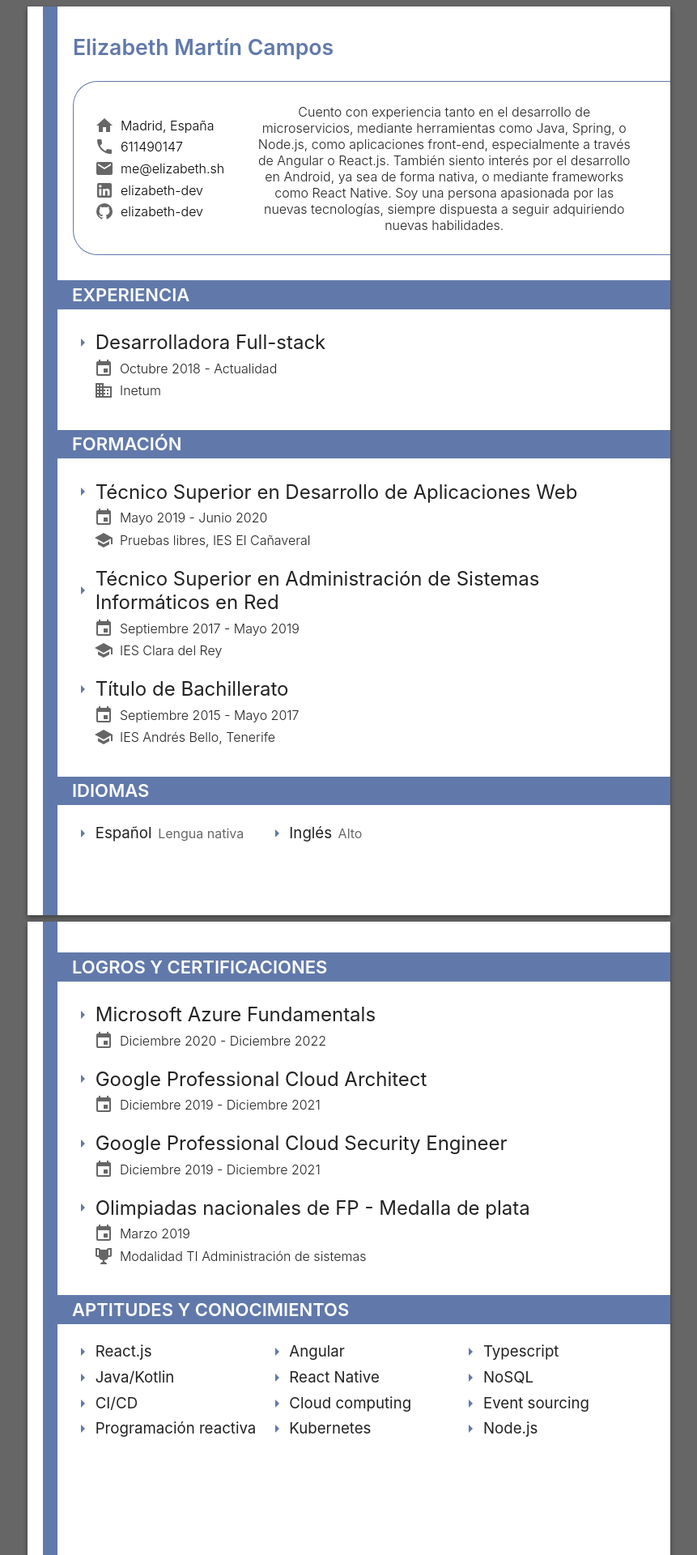
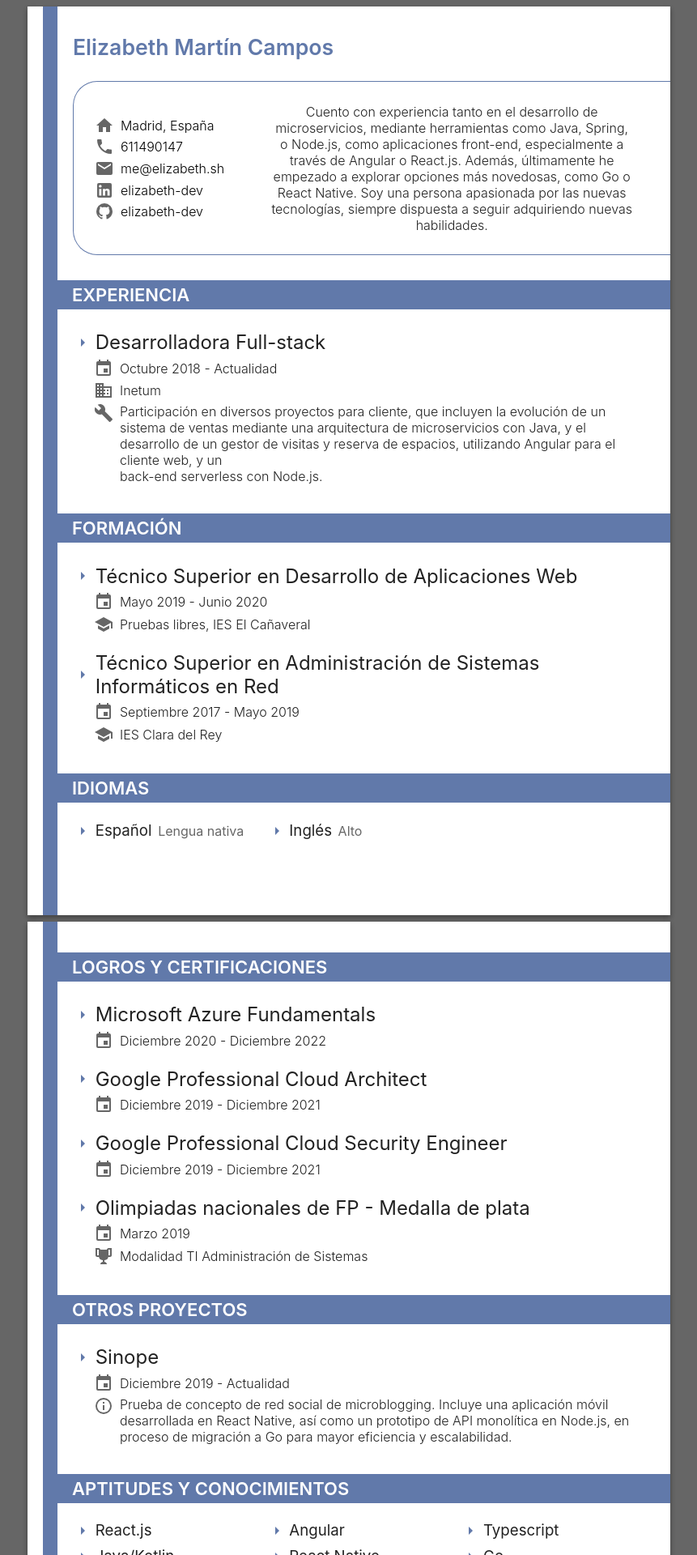
Before and after one commit to elizabeth-dev/Resume, a React (Create React App) app: page / in a window 1280 px wide. Shown: the top 1920 px of the page at 81% size, without its empty margins (209-1070 px from the left). Built offline with nearby package versions, Linux system fonts and the light colour scheme.

Commit message:
Updated data

```diff
--- a/package.json
+++ b/package.json
@@ -6,12 +6,12 @@
     "@mdi/js": "^5.8.55",
     "@mdi/react": "^1.1.0",
     "classnames": "^2.2.6",
-    "node-sass": "4",
+    "node-sass": "^5.0.0",
     "react": "17.0.1",
     "react-dom": "17.0.1",
-    "react-scripts": "4.0.1",
+    "react-scripts": "^4.0.2",
     "typeface-open-sans": "^1.1.13",
-    "typescript": "^3.7.3"
+    "typescript": "^4.1.3"
   },
   "scripts": {
     "start": "react-scripts start",
--- a/src/data/data.ts
+++ b/src/data/data.ts
@@ -1,37 +1,57 @@
 import {
+	mdiCalendar,
+	mdiDomain,
+	mdiEmail,
+	mdiGithub,
 	mdiHome,
+	mdiInformationOutline,
+	mdiLinkedin,
 	mdiPhone,
-	mdiEmail,
-	mdiCalendar,
+	mdiSchool,
 	mdiTrophy,
-	mdiSchool,
-	mdiDomain,
-	mdiLinkedin,
-	mdiGithub
+	mdiWrench,
 } from '@mdi/js';
 import { IPersonalData, ISectionData } from '../shared/types/Data';
 
 export const personalData: IPersonalData[] = [
-	{ icon: mdiHome, content: 'Madrid, España' },
-	{ icon: mdiPhone, content: '611490147', link: 'tel:611490147' },
-	{ icon: mdiEmail, content: 'me@elizabeth.sh', link: 'mailto:me@elizabeth.sh' },
-	{ icon: mdiLinkedin, content: 'elizabeth-dev', link: 'https://linkedin.com/in/elizabeth-dev/' },
-	{ icon: mdiGithub, content: 'elizabeth-dev', link: 'https://github.com/elizabeth-dev/' },
+	{
+		icon: mdiHome,
+		content: 'Madrid, España',
+	}, {
+		icon: mdiPhone,
+		content: '611490147',
+		link: 'tel:611490147',
+	}, {
+		icon: mdiEmail,
+		content: 'me@elizabeth.sh',
+		link: 'mailto:me@elizabeth.sh',
+	}, {
+		icon: mdiLinkedin,
+		content: 'elizabeth-dev',
+		link: 'https://linkedin.com/in/elizabeth-dev/',
+	}, {
+		icon: mdiGithub,
+		content: 'elizabeth-dev',
+		link: 'https://github.com/elizabeth-dev/',
+	},
 ];
 
-export const description = 'Cuento con experiencia tanto en el desarrollo de microservicios,' +
-	' mediante herramientas como Java, Spring, o Node.js, como aplicaciones front-end,' +
-	' especialmente a través de Angular o React.js. También siento interés por el desarrollo en' +
-	' Android, ya sea de forma nativa, o mediante frameworks como React Native. Soy una persona' +
-	' apasionada por las nuevas tecnologías, siempre dispuesta a seguir adquiriendo nuevas' +
-	' habilidades.';
+export const description = 'Cuento con experiencia tanto en el desarrollo de microservicios, mediante herramientas' + ' como Java, Spring, o Node.js, como aplicaciones front-end, especialmente a través de Angular o React.js.' + ' Además, últimamente he empezado a explorar opciones más novedosas, como Go o React Native.\nSoy una persona' + ' apasionada por las nuevas tecnologías, siempre dispuesta a seguir adquiriendo nuevas habilidades.';
 
 export const experience: ISectionData[] = [
 	{
 		title: 'Desarrolladora Full-stack',
 		info: [
-			{ icon: mdiCalendar, text: 'Octubre 2018 - Actualidad' },
-			{ icon: mdiDomain, text: 'Inetum' },
+			{
+				icon: mdiCalendar,
+				text: 'Octubre 2018 - Actualidad',
+			}, {
+				icon: mdiDomain,
+				text: 'Inetum',
+			}, {
+				icon: mdiWrench,
+				text: 'Participación en diversos proyectos para cliente, que incluyen la evolución de un sistema de ventas mediante una arquitectura de microservicios con Java, y el desarrollo de un gestor de visitas y reserva de espacios, utilizando Angular para el cliente web, y un \nback-end serverless con Node.js.',
+			},
 		],
 	},
 ];
@@ -40,23 +60,24 @@ export const trainingData: ISectionData[] = [
 	{
 		title: 'Técnico Superior en Desarrollo de Aplicaciones Web',
 		info: [
-			{ icon: mdiCalendar, text: 'Mayo 2019 - Junio 2020' },
-			{ icon: mdiSchool, text: 'Pruebas libres, IES El Cañaveral' },
+			{
+				icon: mdiCalendar,
+				text: 'Mayo 2019 - Junio 2020',
+			}, {
+				icon: mdiSchool,
+				text: 'Pruebas libres, IES El Cañaveral',
+			},
 		],
-	},
-	{
-		title:
-			'Técnico Superior en Administración de Sistemas Informáticos en Red',
+	}, {
+		title: 'Técnico Superior en Administración de Sistemas Informáticos en Red',
 		info: [
-			{ icon: mdiCalendar, text: 'Septiembre 2017 - Mayo 2019' },
-			{ icon: mdiSchool, text: 'IES Clara del Rey' },
-		],
-	},
-	{
-		title: 'Título de Bachillerato',
-		info: [
-			{ icon: mdiCalendar, text: 'Septiembre 2015 - Mayo 2017' },
-			{ icon: mdiSchool, text: 'IES Andrés Bello, Tenerife' },
+			{
+				icon: mdiCalendar,
+				text: 'Septiembre 2017 - Mayo 2019',
+			}, {
+				icon: mdiSchool,
+				text: 'IES Clara del Rey',
+			},
 		],
 	},
 ];
@@ -64,23 +85,52 @@ export const trainingData: ISectionData[] = [
 export const certData: ISectionData[] = [
 	{
 		title: 'Microsoft Azure Fundamentals',
-		info: [{ icon: mdiCalendar, text: 'Diciembre 2020 - Diciembre 2022' }],
-	},
-	{
+		info: [
+			{
+				icon: mdiCalendar,
+				text: 'Diciembre 2020 - Diciembre 2022',
+			},
+		],
+	}, {
 		title: 'Google Professional Cloud Architect',
-		info: [{ icon: mdiCalendar, text: 'Diciembre 2019 - Diciembre 2021' }],
-	},
-	{
+		info: [
+			{
+				icon: mdiCalendar,
+				text: 'Diciembre 2019 - Diciembre 2021',
+			},
+		],
+	}, {
 		title: 'Google Professional Cloud Security Engineer',
-		info: [{ icon: mdiCalendar, text: 'Diciembre 2019 - Diciembre 2021' }],
-	},
-	{
+		info: [
+			{
+				icon: mdiCalendar,
+				text: 'Diciembre 2019 - Diciembre 2021',
+			},
+		],
+	}, {
 		title: 'Olimpiadas nacionales de FP - Medalla de plata',
 		info: [
-			{ icon: mdiCalendar, text: 'Marzo 2019' },
 			{
+				icon: mdiCalendar,
+				text: 'Marzo 2019',
+			}, {
 				icon: mdiTrophy,
-				text: 'Modalidad TI Administración de sistemas',
+				text: 'Modalidad TI Administración de Sistemas',
+			},
+		],
+	},
+];
+
+export const sideData: ISectionData[] = [
+	{
+		title: 'Sinope',
+		info: [
+			{
+				icon: mdiCalendar,
+				text: 'Diciembre 2019 - Actualidad',
+			}, {
+				icon: mdiInformationOutline,
+				text: 'Prueba de concepto de red social de microblogging. Incluye una aplicación móvil desarrollada en React Native, así como un prototipo de API monolítica en Node.js, en proceso de migración a Go para mayor eficiencia y escalabilidad.',
 			},
 		],
 	},
@@ -92,7 +142,7 @@ export const knowledge: { title: string }[] = [
 	{ title: 'Typescript' },
 	{ title: 'Java/Kotlin' },
 	{ title: 'React Native' },
-	{ title: 'NoSQL' },
+	{ title: 'Go' },
 	{ title: 'CI/CD' },
 	{ title: 'Cloud computing' },
 	{ title: 'Event sourcing' },
@@ -105,8 +155,7 @@ export const languages: { title: string; subtitle: string }[] = [
 	{
 		title: 'Español',
 		subtitle: 'Lengua nativa',
-	},
-	{
+	}, {
 		title: 'Inglés',
 		subtitle: 'Alto',
 	},
--- a/src/pages/first-page/FirstPage.module.scss
+++ b/src/pages/first-page/FirstPage.module.scss
@@ -9,7 +9,7 @@
 	}
 	.description {
 		color: $primary-black;
-		margin: 0 $left-margin 0 $left-margin * 2;
+		margin: 0 $left-margin 0 $left-margin * 3;
 		font-weight: 300;
 		text-align: center;
 	}
--- a/src/pages/second-page/SecondPage.page.tsx
+++ b/src/pages/second-page/SecondPage.page.tsx
@@ -3,24 +3,22 @@ import styles from './SecondPage.module.scss';
 
 import { Page } from '../../shared/components/Page/Page.component';
 import { PropElement } from '../../shared/components/PropElement/PropElement.component';
-import { knowledge, certData } from '../../data/data';
+import { certData, knowledge, sideData } from '../../data/data';
 import { SectionItem } from '../../shared/components/SectionItem/SectionItem.component';
 import { Section } from '../../shared/components/Section/Section.component';
 import { TagSection } from '../../shared/components/TagSection/TagSection.component';
 
 export const SecondPage: React.FC = () => {
-	return (
-		<Page className={styles.root}>
+	return (<Page className={styles.root}>
 			<Section title="Logros y certificaciones">
-				{certData.map((cert) => (
-					<SectionItem title={cert.title} info={cert.info} key={cert.title} />
-				))}
+				{certData.map((cert) => (<SectionItem title={cert.title} info={cert.info} key={cert.title} />))}
+			</Section>
+			<Section title="Otros proyectos">
+				{sideData.map((project) => (
+					<SectionItem title={project.title} info={project.info} key={project.title} />))}
 			</Section>
 			<TagSection title="Aptitudes y conocimientos">
-				{knowledge.map((item) => (
-					<PropElement key={item.title}>{item.title}</PropElement>
-				))}
+				{knowledge.map((item) => (<PropElement key={item.title}>{item.title}</PropElement>))}
 			</TagSection>
-		</Page>
-	);
+		</Page>);
 };
--- a/src/shared/components/PersonalData/PersonalData.module.scss
+++ b/src/shared/components/PersonalData/PersonalData.module.scss
@@ -9,7 +9,6 @@ $vertical-margin: 7mm;
 	align-items: center;
 
 	padding: 7mm;
-	// margin: $vertical-margin 0 $vertical-margin $left-margin;
 	margin: $vertical-margin 0 $vertical-margin $left-margin;
 	border: 0.35mm solid $primary-blue;
 	border-right: none;
--- a/src/shared/components/SectionItem/SectionItem.module.scss
+++ b/src/shared/components/SectionItem/SectionItem.module.scss
@@ -35,11 +35,14 @@ $section-left-margin: 1mm;
 			margin: 0.5mm 0;
 			svg {
 				color: $secondary-black;
+				flex-shrink: 0;
+				align-self: baseline;
 			}
 			.text {
 				color: $primary-black;
 				margin-left: 2mm;
 				font-weight: 300;
+				white-space: pre-line;
 			}
 		}
 	}
--- a/tsconfig.json
+++ b/tsconfig.json
@@ -17,7 +17,7 @@
     "resolveJsonModule": true,
     "isolatedModules": true,
     "noEmit": true,
-    "jsx": "react",
+    "jsx": "react-jsx",
     "noFallthroughCasesInSwitch": true
   },
   "include": [
```
Also changed, not shown: src/pages/first-page/FirstPage.page.tsx (+3 -5 lines), 2 other files (tests, documents, lock files or other folders).
